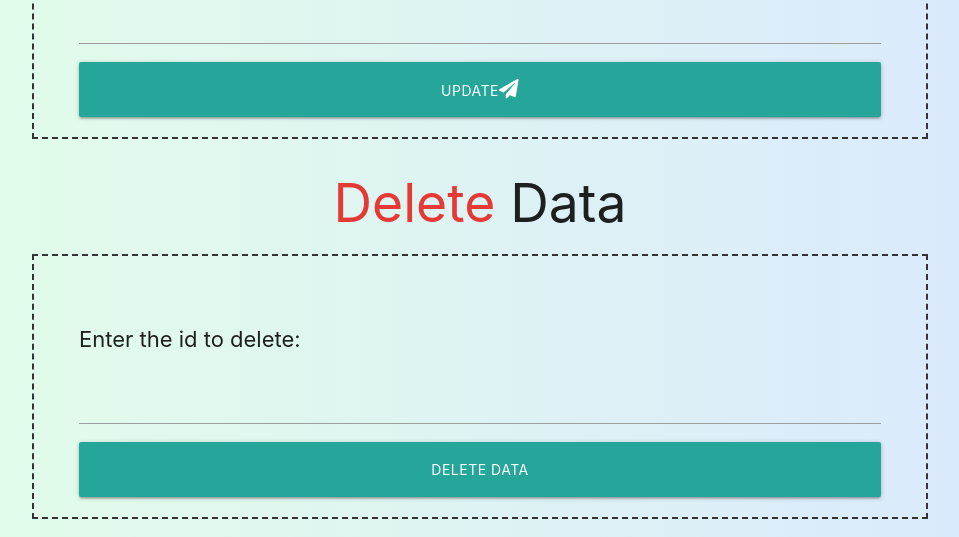
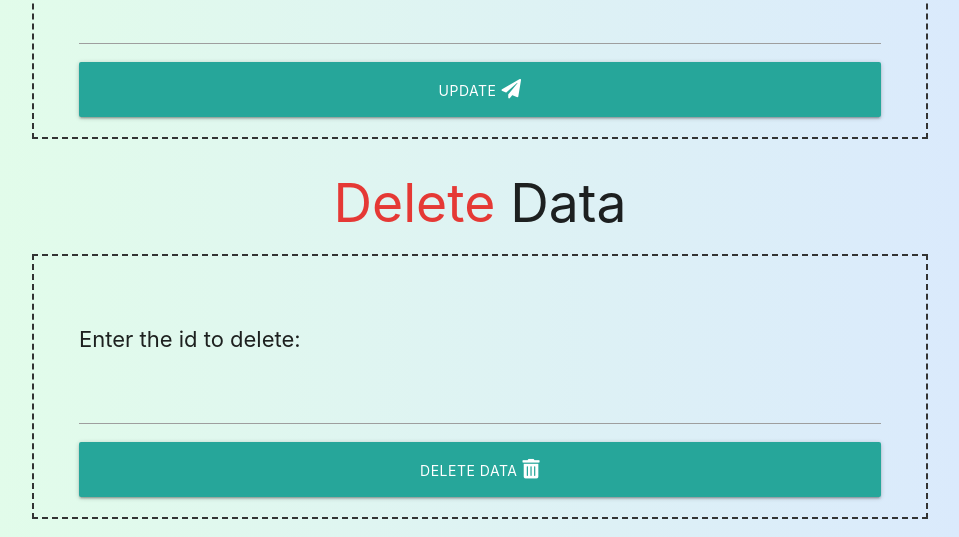
Before and after one commit to rajesh6161/CRUD-React-App, a React (Create React App) app: page / in a window 1280 px wide. Shown: the part 2331-2868 px from the top of the page, without its empty margins (160-1119 px from the left). Built offline with nearby package versions, Linux system fonts and the light colour scheme; no server answers.

Commit message:
made more changes 100% complete

```diff
--- a/src/components/DeleteData.jsx
+++ b/src/components/DeleteData.jsx
@@ -36,6 +36,7 @@ class DeleteData extends Component {
             onClick={handleDelete}
           >
             Delete Data
+            <i class="fas fa-trash-alt"></i>
           </button>
         </form>
       </div>
--- a/src/index.css
+++ b/src/index.css
@@ -92,3 +92,6 @@ form div {
 .delete-component button:hover {
   background-color: #e53935;
 }
+i {
+  padding-left: 5px;
+}
```
